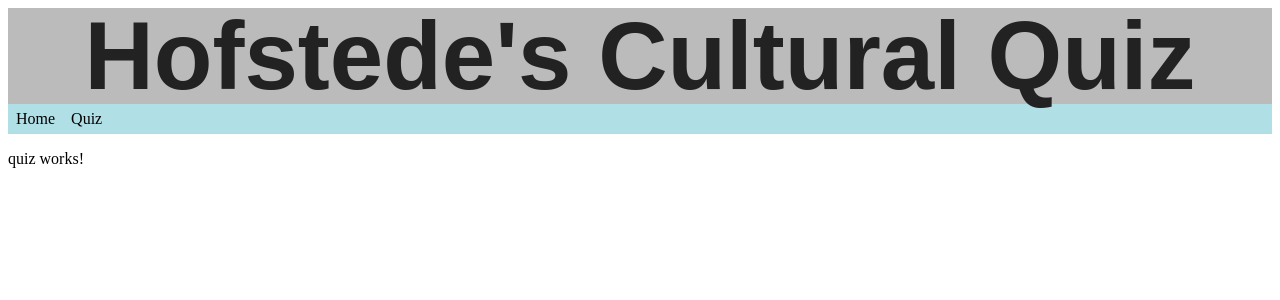
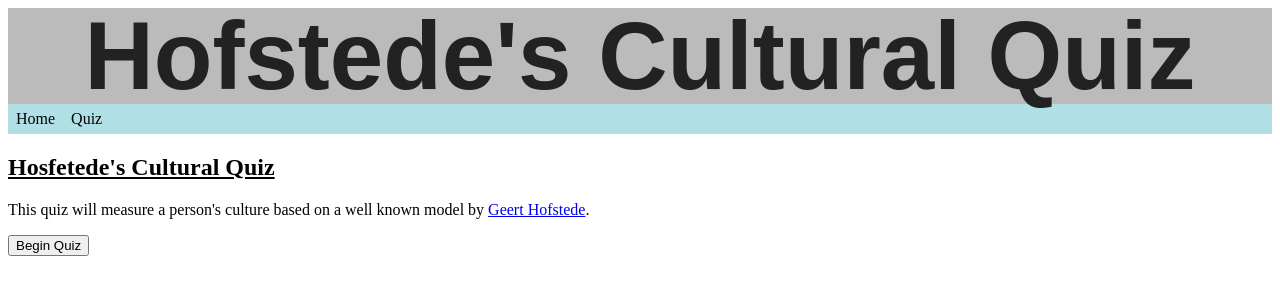
Before and after one commit to lithiumcomputing/hofstedes-cultural-quiz, an Angular app: page /quiz in a window 1280 px wide. Shown: the top 300 px of the page. Built offline with nearby package versions, Linux system fonts and the light colour scheme.

Commit message:
Add A Few Questions and Forms
Forms partially working. Needs work.

```diff
--- a/src/app/app.module.ts
+++ b/src/app/app.module.ts
@@ -5,6 +5,7 @@
 import { AppComponent } from './app.component';
 import { HomepageComponent } from './homepage/homepage.component';
 import { QuizComponent } from './quiz/quiz.component';
+import { ReactiveFormsModule } from '@angular/forms';
 
 @NgModule({
   declarations: [
@@ -15,7 +16,8 @@
   ],
   imports: [
     BrowserModule,
-    AppRoutingModule
+    AppRoutingModule,
+    ReactiveFormsModule
   ],
   providers: [],
   bootstrap: [AppComponent]
--- a/src/app/quiz/quiz.component.css
+++ b/src/app/quiz/quiz.component.css
@@ -0,0 +1,3 @@
+#questionForm {
+  visibility: hidden;
+}
--- a/src/app/quiz/quiz.component.html
+++ b/src/app/quiz/quiz.component.html
@@ -1 +1,23 @@
-<p>quiz works!</p>
+<h2 class="quizDescription">
+<u>Hosfetede's Cultural Quiz</u>
+</h2>
+
+<p class="quizDescription">
+  This quiz will measure a person's culture based on a well known model by
+  <a href="https://en.wikipedia.org/wiki/Geert_Hofstede">Geert Hofstede</a>.
+</p>
+
+<button id="beginQuizBtn" (click) = "beginQuiz($event)">
+Begin Quiz
+</button>
+
+<h2 id="question"></h2>
+<!-- The Question Submission Form -->
+<form [formGroup]="formdata" id="questionForm" (ngSubmit) = "onClickSubmit(formdata.value)">
+  <input type="radio"> Strongly Agree <br />
+  <input type="radio"> Agree <br />
+  <input type="radio"> Unsure/Neutral <br />
+  <input type="radio"> Disagree <br />
+  <input type="radio"> Strongly Disagree <br />
+  <input type="submit" value="OK">
+</form>
--- a/src/app/quiz/quiz.component.ts
+++ b/src/app/quiz/quiz.component.ts
@@ -1,4 +1,6 @@
 import { Component, OnInit } from '@angular/core';
+import { Questions } from './quiz.questions';
+import { FormGroup, FormControl } from '@angular/forms';
 
 @Component({
   selector: 'app-quiz',
@@ -10,6 +12,31 @@
   constructor() { }
 
   ngOnInit() {
+    this.formdata = new FormGroup({ })
   }
 
+  formdata;
+  questions = Questions.questions;
+  questionIndex = 0
+
+  beginQuiz (event) {
+    // Clear Quiz Descriptions
+    let quizDescriptions = document.getElementsByClassName("quizDescription");
+    for (let element of quizDescriptions) {
+      element.innerHTML = "";
+    }
+    let beginQuizButton = document.getElementById("beginQuizBtn");
+    beginQuizButton.style.visibility = "hidden";
+
+    // Set up the first question + Form
+    this.questionIndex = 0;
+    let questionElement = document.getElementById("question");
+    questionElement.innerHTML =
+      this.questions[this.questionIndex]["question"];
+    document.getElementById("questionForm").style.visibility = "visible"
+  }
+
+  onClickSubmit(value) {
+
+  }
 }
--- /dev/null
+++ b/src/app/quiz/quiz.questions.ts
@@ -0,0 +1,18 @@
+export class Questions {
+  static questions = [
+    {
+      'question': 'People should care for the interests of society.',
+      'idv': -5,
+      'pdi': 0,
+      'uai': 0,
+      'mas': 0,
+    },
+    {
+      'question': 'It is OK if some people have loads more money than others.',
+      'idv': -5,
+      'pdi': 0,
+      'uai': 0,
+      'mas': 0,
+    }
+  ]
+}
```
